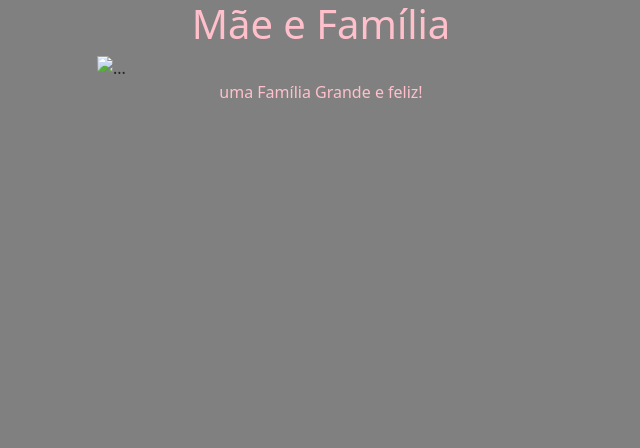
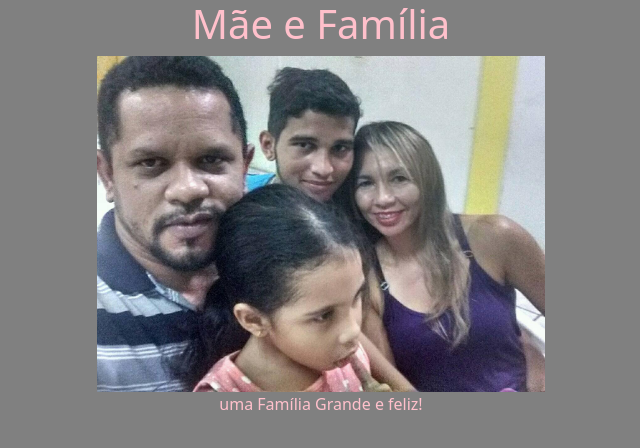
Before and after one commit to juniorgomes21/thalyaraGC, a plain HTML site: page index.html in a window 1280 px wide. Shown: the whole page, without its empty margins (319-959 px from the left). Drawn offline with nearby package versions, Linux system fonts and the light colour scheme; the site is published under a folder, as on GitHub Pages, so addresses that start at the root find nothing.

Commit message:
tirando a barra

```diff
--- a/index.html
+++ b/index.html
@@ -13,7 +13,7 @@
   <body>
     <div class="corpo">
           <h1>Mãe e Família</h1>
-          <img src="/img/fml.jpg" alt="...">
+          <img src="img/fml.jpg" alt="...">
           <p>uma Família Grande e feliz!</p>
     </div>
           <!-- Optional JavaScript; choose one of the two! -->
```
